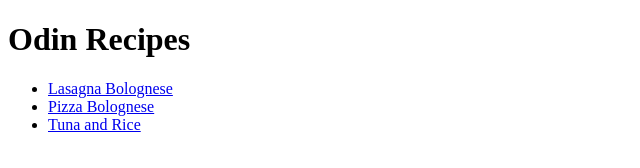
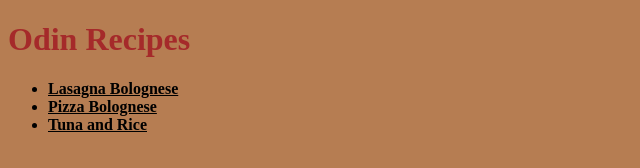
Before and after one commit to Rafz-hub/odin-recipes, a plain HTML site: page index.html in a window 1280 px wide. Shown: the whole page, without its empty margins (0-640 px from the left). Drawn offline with Linux system fonts and the light colour scheme.

Commit message:
css design

```diff
--- a/index.html
+++ b/index.html
@@ -4,13 +4,14 @@
   <meta charset="UTF-8">
   <meta name="viewport" content="width=device-width, initial-scale=1.0">
   <title>Odin Recipes</title>
+  <link rel="stylesheet" href="styles.css">
 </head>
-<body>
-  <h1>Odin Recipes</h1>
+<body id="index">
+  <h1 class="index-title">Odin Recipes</h1>
   <ul>
-    <li><a href="odin-recipes/lasagna.html">Lasagna Bolognese</a></li>
-    <li><a href="odin-recipes/pizza.html">Pizza Bolognese</a></li>
-    <li><a href="odin-recipes/tuna-rice.html">Tuna and Rice</a></li>
+    <li><a class="lasagna-link" href="odin-recipes/lasagna.html">Lasagna Bolognese</a></li>
+    <li><a class="pizza-link" href="odin-recipes/pizza.html">Pizza Bolognese</a></li>
+    <li><a class="tuna-link" href="odin-recipes/tuna-rice.html">Tuna and Rice</a></li>
   </ul>
 </body>
 </html>
--- /dev/null
+++ b/styles.css
@@ -0,0 +1,33 @@
+/* Code below is associated of index.html */
+
+#index {
+  background-color: rgb(182, 125, 82);
+}
+
+.index-title {
+  color: brown;
+}
+
+.lasagna-link, .pizza-link, .tuna-link {
+  color: black;
+  font-weight: bold;
+
+}
+
+.lasagna-link:hover, .pizza-link:hover, .tuna-link:hover {
+  color: rgb(68, 67, 67);
+}
+
+.lasagna-link:active, .pizza-link:active, .tuna-link:active {
+  color: rgb(179, 32, 32);
+}
+
+.lasagna-link:visited, .pizza-link:visited, .tuna-link:visited {
+  color: rgb(255, 255, 255);
+}
+
+/* Code below is associated with lasagna.html */
+
+#lasagna-body {
+  background-color: rgb(205, 107, 72);
+}
```
Also changed, not shown: odin-recipes/lasagna.html (+3 -2 lines).
